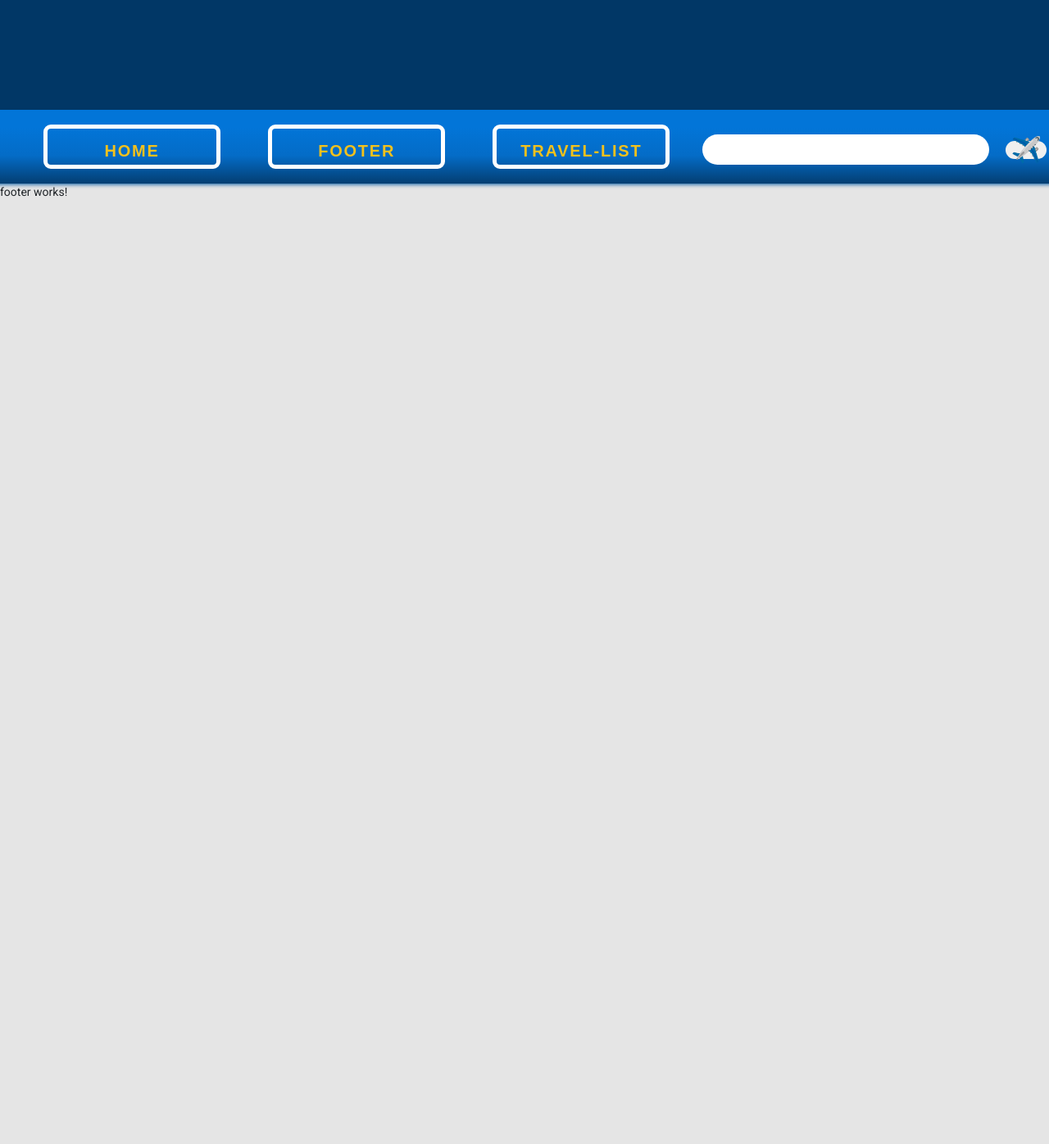
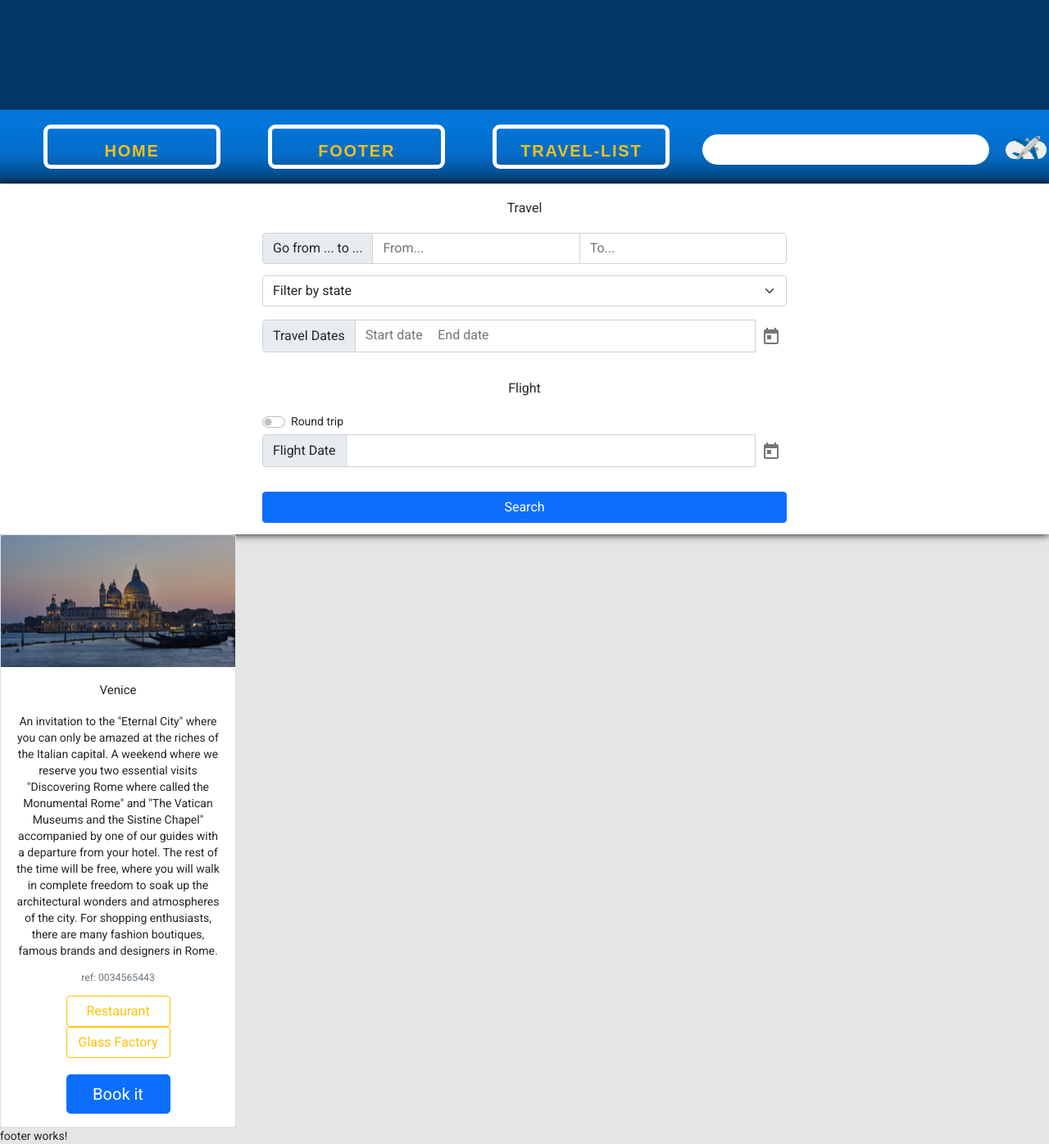
Before and after one commit to WildCodeSchool/P2-Of-Course-Lyon-Angular-Mars-2021, an Angular app: page / in a window 1280 px wide. Shown: the whole page at 82% size. Before the commit the page ends 800 px from the top, so only its background shows below. Built offline with nearby package versions, Linux system fonts and the light colour scheme.

Commit message:
add card-travel component

```diff
--- a/src/app/activity/activity.component.css
+++ b/src/app/activity/activity.component.css
@@ -0,0 +1,3 @@
+.card-title {
+  color: blue;
+}
--- a/src/app/activity/activity.component.html
+++ b/src/app/activity/activity.component.html
@@ -1,7 +1,7 @@
 
   <div *ngIf="showMe" class="card-body">
-      <h5 class="card-title">{{activity.name}}</h5>
-      <h6 class="card-subtitle mb-2 text-muted">{{activity.adress}}</h6>
+      <h4 class="card-title">{{activity.name}}</h4>
+      <h4 class="card-subtitle mb-2 text-muted">{{activity.adress}}</h4>
       <p class="card-text">{{activity.contact}}</p>
       <a href="{{activity.site}}" class="card-link">see more</a>
   </div>
--- a/src/app/activity/activity.component.ts
+++ b/src/app/activity/activity.component.ts
@@ -16,5 +16,4 @@ toogleTag() {
   this.showMe = !this.showMe;
 }
 
-
 }
--- a/src/app/app.component.html
+++ b/src/app/app.component.html
@@ -1,3 +1,5 @@
 <app-navbar></app-navbar>
+<app-travel-list></app-travel-list>
+<app-card-travel></app-card-travel>
 <router-outlet></router-outlet>
 <app-footer></app-footer>
```
Also changed, not shown: src/app/card-travel/card-travel.component.ts (line endings or trailing spaces).
